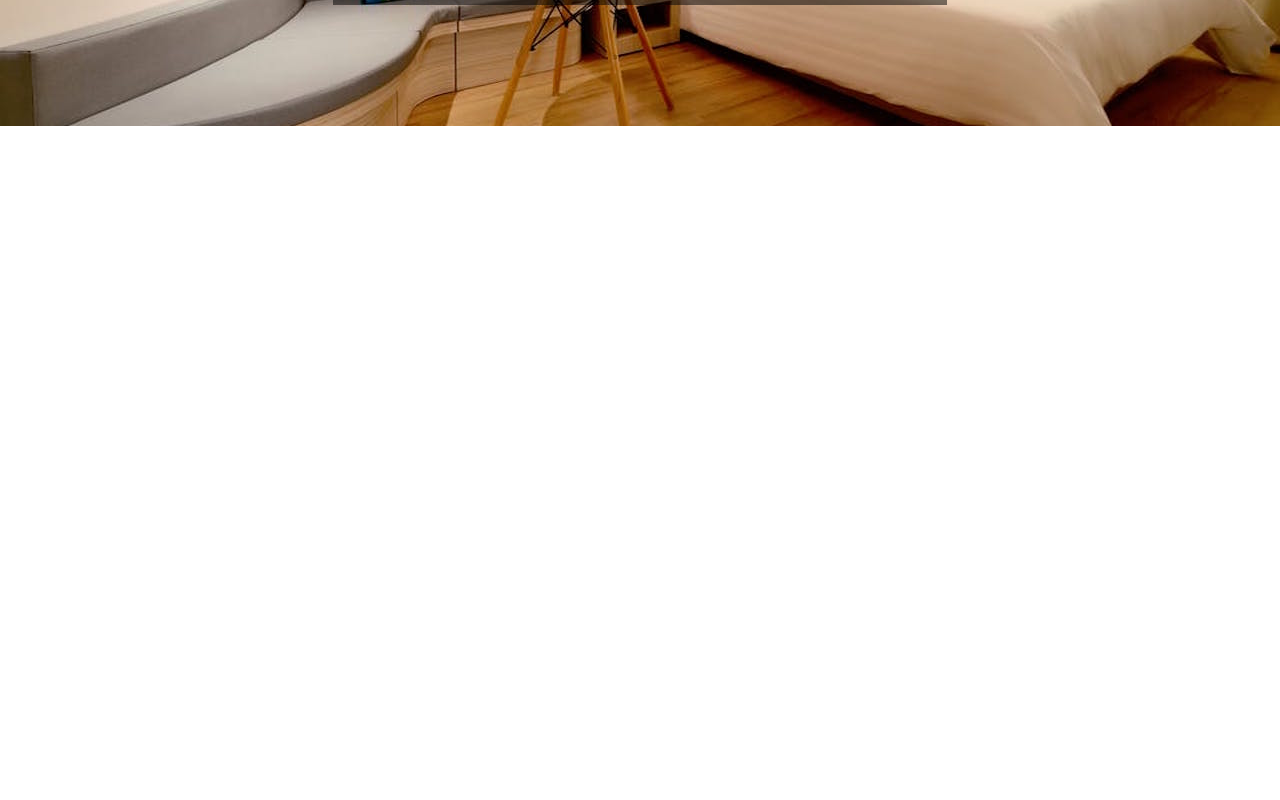
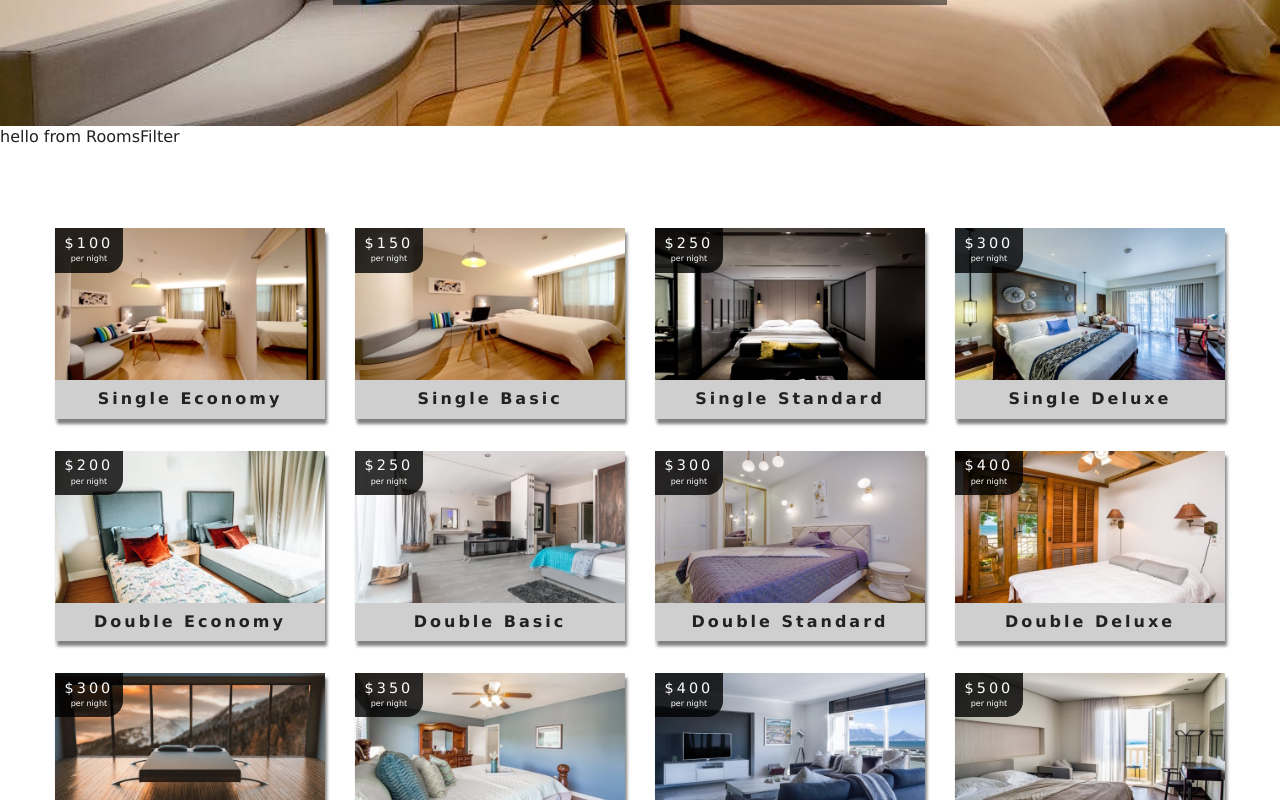
Before and after one commit to rumeetgoradia/hotel_reservation, a React (Create React App) app: page /rooms in a window 1280 px wide. Shown: the part 420-1220 px from the top of the page. Before the commit the page ends 800 px from the top, so only its background shows below. Built offline with nearby package versions, Linux system fonts and the light colour scheme.

Commit message:
Create list of rooms on room page

```diff
--- /dev/null
+++ b/src/components/RoomsContainer.js
@@ -0,0 +1,46 @@
+import React from "react";
+import RoomsFilter from "./RoomsFilter";
+import RoomsList from "./RoomsList";
+import { withRoomConsumer } from "../context";
+import Loading from "./Loading";
+
+function RoomContainer({ context }) {
+  const { loading, sortedRooms, rooms } = context;
+  if (loading) {
+    return <Loading />;
+  }
+  return (
+    <>
+      <RoomsFilter rooms={rooms} />
+      <RoomsList rooms={sortedRooms} />
+    </>
+  );
+}
+
+export default withRoomConsumer(RoomContainer);
+
+// import React from "react";
+// import RoomsFilter from "./RoomsFilter";
+// import RoomsList from "./RoomsList";
+// import { RoomConsumer } from "../context";
+// import Loading from "./Loading";
+
+// export default function RoomsContainer() {
+//   return (
+//     <RoomConsumer>
+//       {value => {
+//         const { loading, sortedRooms, rooms } = value;
+//         if (loading) {
+//           return <Loading />;
+//         }
+//         return (
+//           <div>
+//             hello from rooms container
+//             <RoomsFilter rooms={rooms} />
+//             <RoomsList rooms={sortedRooms} />
+//           </div>
+//         );
+//       }}
+//     </RoomConsumer>
+//   );
+// }
--- /dev/null
+++ b/src/components/RoomsFilter.js
@@ -0,0 +1,5 @@
+import React from "react";
+
+export default function RoomsFilter() {
+  return <div>hello from RoomsFilter</div>;
+}
--- /dev/null
+++ b/src/components/RoomsList.js
@@ -0,0 +1,22 @@
+import React from "react";
+import Room from "./Room";
+
+export default function RoomsList({ rooms }) {
+  if (rooms.length === 0) {
+    return (
+      <div className="empty-search">
+        <h3>No Rooms Matched Your Search Parameters</h3>
+      </div>
+    );
+  }
+
+  return (
+    <section className="roomslist">
+      <div className="roomslist-center">
+        {rooms.map(item => {
+          return <Room key={item.id} room={item} />;
+        })}
+      </div>
+    </section>
+  );
+}
--- a/src/context.js
+++ b/src/context.js
@@ -52,4 +52,14 @@
 
 const RoomConsumer = RoomContext.Consumer;
 
+export function withRoomConsumer(Component) {
+  return function ConsumerWrapper(props) {
+    return (
+      <RoomConsumer>
+        {value => <Component {...props} context={value} />}
+      </RoomConsumer>
+    );
+  };
+}
+
 export { RoomProvider, RoomConsumer, RoomContext };
--- a/src/pages/Rooms.js
+++ b/src/pages/Rooms.js
@@ -2,9 +2,11 @@
 import Hero from "../components/Hero";
 import Banner from "../components/Banner";
 import { Link } from "react-router-dom";
+import RoomsContainer from "../components/RoomsContainer";
 
 const Rooms = () => {
   return (
+    <>
       <Hero hero="roomsHero">
         <Banner title="Our Rooms">
           <Link to="/" className="btn-primary">
@@ -12,6 +14,8 @@
           </Link>
         </Banner>
       </Hero>
+      <RoomsContainer />
+    </>
   );
 };
 
```
Lines whose indentation alone changed are shown as unchanged.
